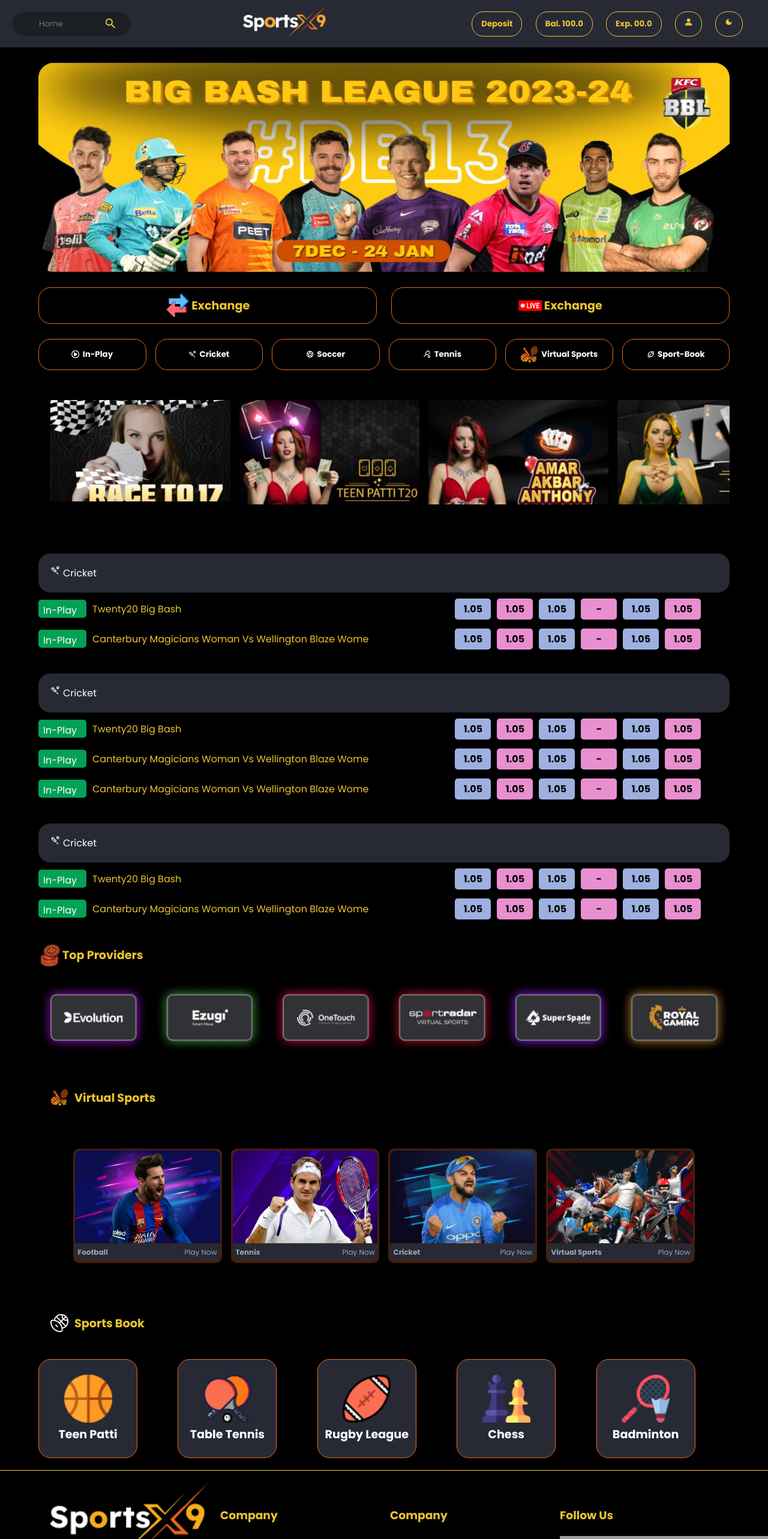
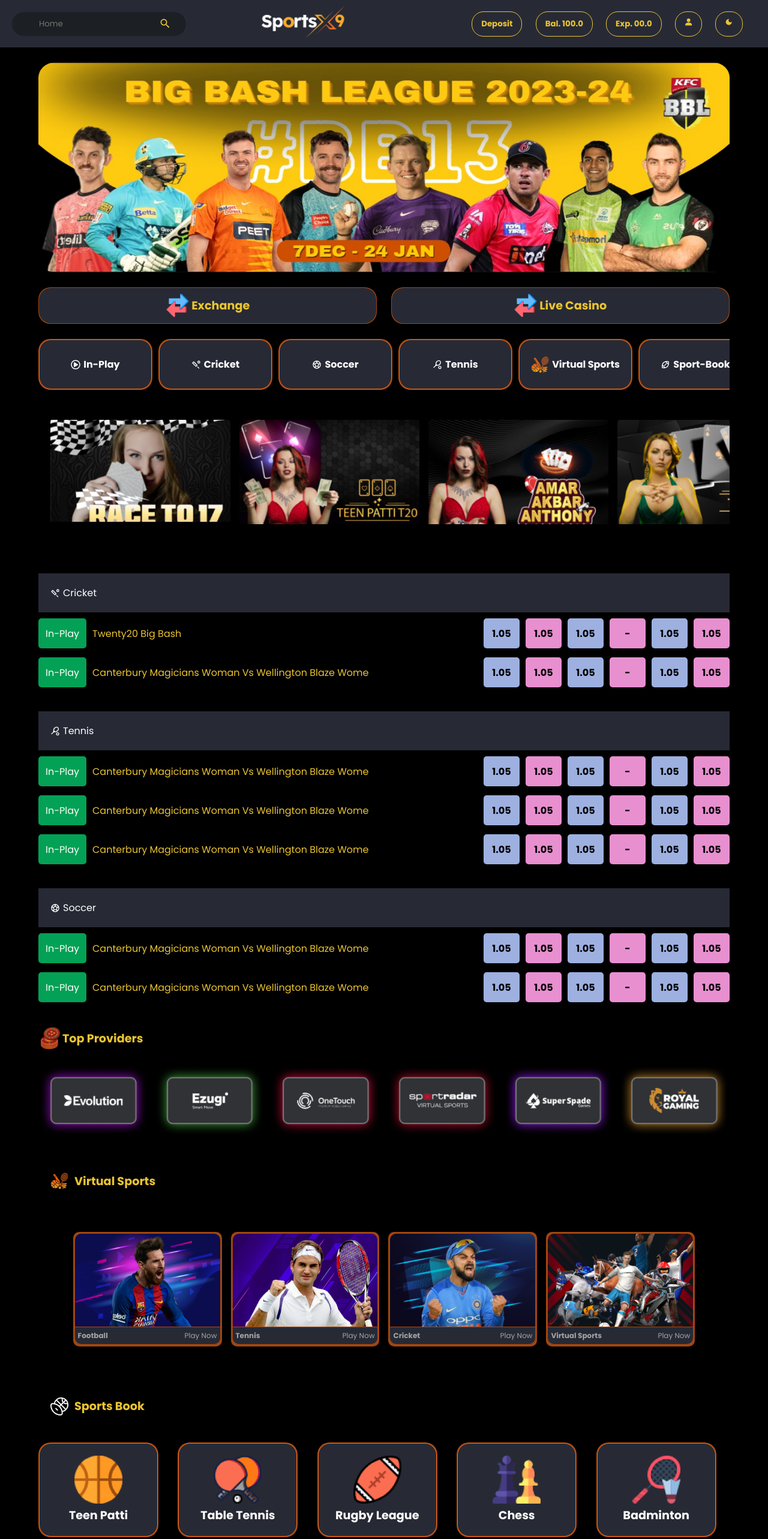
Before and after one commit to AmmarMubashir/sportX9, a React (Vite) app: page / in a window 1280 px wide. Shown: the top 2566 px of the page at 60% size. Built offline with nearby package versions, Linux system fonts and the light colour scheme; grey boxes are pictures that could not be loaded.

Commit message:
final changes

```diff
--- a/src/components/Home/HeroSection.css
+++ b/src/components/Home/HeroSection.css
@@ -29,13 +29,13 @@
 }
 
 .inputSection {
-  width: 20%;
+  width: 25%;
   display: flex;
   align-items: center;
 }
 .inputSection input {
   height: 40px;
-  width: 80%;
+  width: 100%;
   padding: 15px 45px;
   border: none;
   background: #1c1f24;
@@ -111,14 +111,22 @@
   justify-content: space-between;
   margin: auto;
 }
+.exchange-casino div {
+  background: rgba(236, 102, 24, 0.687);
+  border-radius: 20px;
+  padding: 1.3px;
+  width: 49%;
+}
 .exchangeBtn,
 .casinoBtn {
-  width: 49%;
+  width: 100%;
   display: flex;
   justify-content: center;
   align-items: center;
   gap: 3px;
-  border: 1px solid #ec6618;
+  border: none;
+  background: #272a35;
+  /* border: 1px solid #ec6618; */
 }
 .exchangeBtn img,
 .casinoBtn img {
@@ -134,27 +142,41 @@
 }
 .exchangeBtnLight,
 .casinoBtnLight {
-  color: black;
+  color: white;
+  /* background-color: white; */
 }
 .gameType {
   width: 90%;
   display: grid;
   grid-template-columns: repeat(6, 1fr);
-  gap: 15px;
+  gap: 10px;
   margin: 25px auto;
+  overflow-x: scroll;
+  scrollbar-width: none;
+}
+.gameType div {
+  background: rgba(236, 102, 24, 0.687);
+  border-radius: 20px;
+  padding: 1px;
+  height: 85px;
+  width: 190px;
 }
 .gameType button {
+  width: 100%;
+  height: 100%;
   border: 1px solid #ec6618;
+  background: #272a35;
   display: flex;
   justify-content: center;
   align-items: center;
   gap: 5px;
+  font-size: 1rem;
 }
 .gameTypeDark {
   color: white;
 }
 .gameTypeLight {
-  color: black;
+  color: white;
 }
 
 .teenPatigame {
@@ -166,7 +188,8 @@
 
   gap: 15px;
   padding: 25px 20px;
-  overflow-x: auto;
+  overflow-x: scroll;
+  scrollbar-width: none;
 }
 .teenPatigame div {
   padding-bottom: 30px;
@@ -190,10 +213,11 @@
   background: #272a35;
   color: white;
   display: flex;
+  align-items: center;
   justify-content: left;
   gap: 5px;
   padding: 20px;
-  border-radius: 20px;
+  /* border-radius: 20px; */
 }
 .cricketContent {
   display: flex;
@@ -205,7 +229,8 @@
 .cricketContent1 {
   display: flex;
   /* flex-wrap: wrap; */
-  gap: 10px;
+  /* gap: 10px; */
+  justify-content: space-between;
   /* background: white; */
 }
 .inPlay {
@@ -220,8 +245,11 @@
 }
 .inPlayBtn {
   width: 80px;
-  height: 30px;
+  height: 50px;
   padding: 5px 8px;
+  display: flex;
+  justify-content: center;
+  align-items: center;
   background-color: #03a155;
   color: white;
   border-radius: 5px;
@@ -235,7 +263,7 @@
   /* background: green; */
 }
 .cricketScore div {
-  height: 35px;
+  height: 50px;
   width: 60px;
   padding: 5px 8px;
   color: black;
@@ -260,6 +288,12 @@
   gap: 25px;
   margin: auto;
   padding: 20px 0;
+}
+.sportCard .div {
+  background: rgba(236, 102, 24, 0.687);
+  padding: 1px;
+  border-radius: 20px;
+  width: 200px;
 }
 .providerImg {
   display: grid;
@@ -314,7 +348,7 @@
 .card1 {
   width: 100%;
   /* width: 35%; */
-  background: rgba(236, 102, 24, 0.3);
+  background: rgba(236, 102, 24, 0.687);
   border-radius: 10px;
   padding: 3px;
 }
@@ -356,8 +390,9 @@
   align-items: center;
   color: white;
   gap: 5px;
-  height: 165px;
-  width: 165px;
+  /* height: 165px;
+  width: 165px; */
+  width: 100%;
   padding: 20px 0;
   border: 1px solid #ec6618;
   background-color: #272a35;
@@ -391,7 +426,7 @@
   border-bottom: 1px solid #ebc430; */
   display: grid;
   grid-template-columns: repeat(auto-fit, minmax(200px, 1fr));
-  grid-gap: 20px;
+  grid-gap: 30px;
   padding: 20px 20px;
   margin: auto;
 }
@@ -400,6 +435,7 @@
   display: flex;
   flex-direction: column;
   gap: 15px;
+  /* margin-left: 500px; */
 }
 .secureBox {
   display: flex;
@@ -415,10 +451,15 @@
 }
 .responsibleGame img {
   width: 40px;
+  /* margin-left: 400px; */
 }
-.footerDiv2,
+.footerDiv2 {
+  padding-top: 40px;
+  padding-left: 60px;
+}
 .footerDiv3 {
   padding-top: 40px;
+  padding-left: 60px;
 }
 .footerDiv2 ul,
 .footerDiv3 ul {
@@ -499,9 +540,20 @@
 @media (max-width: 815px) {
   .cricketContent1 {
     flex-direction: column;
+    gap: 12px;
   }
   .inPlay {
     width: 100%;
+  }
+  .gameType div {
+    width: 120px;
+    height: 65px;
+  }
+  .gameType div button img {
+    height: 10px;
+  }
+  .gameType div button {
+    font-size: 10px;
   }
   .inPlay p {
     font-size: 12px;
@@ -531,8 +583,8 @@
     gap: 5px;
   }
   .logoSection img {
-    height: 150px;
-    width: 300px;
+    height: 120px;
+    width: 54px;
   }
   .heroBg img {
     width: 90%;
@@ -540,6 +592,14 @@
   }
   .gameType {
     overflow: auto;
+  }
+  .gameType div {
+    width: 120px;
+    height: 65px;
+  }
+  .gameType div button {
+    font-size: 10px;
+    gap: 2px;
   }
   .teenPatigame div {
     padding-bottom: 30px;
@@ -553,6 +613,9 @@
   .sportCard1 {
     width: 120px;
     height: 120px;
+  }
+  .sportCard .div {
+    width: 100%;
   }
   .sportCard1 img {
     width: 50px;
@@ -581,6 +644,12 @@
   }
 }
 
+@media (max-width: 522px) {
+  .footerDiv2,
+  .footerDiv3 {
+    padding-left: 0;
+  }
+}
 @media (max-width: 484px) {
   .card1 {
     width: 140px;
--- a/src/components/Home/HeroSection.jsx
+++ b/src/components/Home/HeroSection.jsx
@@ -97,45 +97,61 @@
       </div>
 
       <div className="exchange-casino">
+        <div className={darkMode ? "exchangeBtnDark" : "exchangeBtnLight"}>
           <button className="exchangeBtn">
             <img src={exchange} alt="Exchange btn" />
             <p className={darkMode ? "exchangeBtnDark" : "exchangeBtnLight"}>
               Exchange
             </p>
           </button>
+        </div>
+        <div className={darkMode ? "exchangeBtnDark" : "exchangeBtnLight"}>
           <button className="casinoBtn">
-          <img src={casino} alt="casino" />
+            <img src={exchange} alt="casino" />
             <p className={darkMode ? "casinoBtnDark" : "casinoBtnLight"}>
-            Exchange
+              Live Casino
             </p>
           </button>
         </div>
+      </div>
       <div className="gameType">
+        <div className={darkMode ? "gameTypeDark" : "gameTypeLight"}>
           <button className={darkMode ? "gameTypeDark" : "gameTypeLight"}>
             <FaRegPlayCircle />
             <p>In-Play</p>
           </button>
+        </div>
+        <div>
           <button className={darkMode ? "gameTypeDark" : "gameTypeLight"}>
             <MdOutlineSportsCricket />
             <p>Cricket</p>
           </button>
+        </div>
+        <div>
           <button className={darkMode ? "gameTypeDark" : "gameTypeLight"}>
             <MdOutlineSportsSoccer />
             <p>Soccer</p>
           </button>
+        </div>
+        <div>
           <button className={darkMode ? "gameTypeDark" : "gameTypeLight"}>
             <MdSportsTennis />
             <p>Tennis</p>
           </button>
+        </div>
+        <div>
           <button className={darkMode ? "gameTypeDark" : "gameTypeLight"}>
             <img src={virtualSport} alt="virtualSport" />
 
             <p>Virtual Sports</p>
           </button>
+        </div>
+        <div>
           <button className={darkMode ? "gameTypeDark" : "gameTypeLight"}>
             <MdOutlineSportsFootball />
             <p>Sport-Book</p>
           </button>
+        </div>
       </div>
       <div className="teenPatigame">
         <div>
@@ -190,14 +206,14 @@
       </div>
       <div className="cricketSection">
         <div className="cricketHeading">
-          <MdOutlineSportsCricket />
-          <p>Cricket</p>
+          <MdSportsTennis />
+          <p>Tennis</p>
         </div>
         <div className="cricketContent">
           <div className="cricketContent1">
             <div className="inPlay">
               <div className="inPlayBtn">In-Play</div>
-              <p>Twenty20 Big Bash</p>
+              <p>Canterbury Magicians Woman Vs Wellington Blaze Wome</p>
             </div>
             <div className="cricketScore">
               <div className="blueScore">1.05</div>
@@ -240,14 +256,14 @@
       </div>
       <div className="cricketSection">
         <div className="cricketHeading">
-          <MdOutlineSportsCricket />
-          <p>Cricket</p>
+          <MdOutlineSportsSoccer />
+          <p>Soccer</p>
         </div>
         <div className="cricketContent">
           <div className="cricketContent1">
             <div className="inPlay">
               <div className="inPlayBtn">In-Play</div>
-              <p>Twenty20 Big Bash</p>
+              <p>Canterbury Magicians Woman Vs Wellington Blaze Wome</p>
             </div>
             <div className="cricketScore">
               <div className="blueScore">1.05</div>
@@ -339,25 +355,37 @@
           <p>Sports Book</p>
         </div>
         <div className="sportCard">
+          <div className="div">
             <div className="sportCard1">
               <img src={sport1} alt="sport1" />
               <h3>Teen Patti</h3>
             </div>
+          </div>
+
+          <div className="div">
             <div className="sportCard1">
               <img src={sport2} alt="sport2" />
               <h3>Table Tennis</h3>
             </div>
+          </div>
+
+          <div className="div">
             <div className="sportCard1">
               <img src={sport3} alt="sport3" />
               <h3>Rugby League</h3>
             </div>
+          </div>
+          <div className="div">
             <div className="sportCard1">
               <img src={sport4} alt="sport4" />
               <h3>Chess</h3>
             </div>
+          </div>
+          <div className="div">
             <div className="sportCard1">
               <img src={sport5} alt="sport5" />
               <h3>Badminton</h3>
+            </div>
           </div>
         </div>
       </div>
```
Also changed, not shown: src/assets/logo.png (added). Lines whose indentation alone changed are shown as unchanged.
